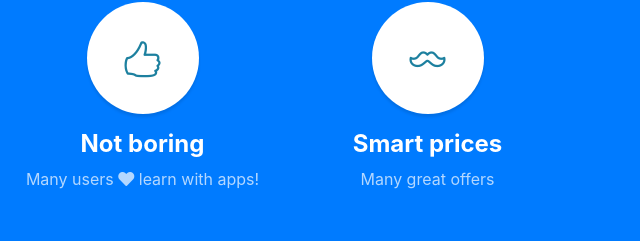
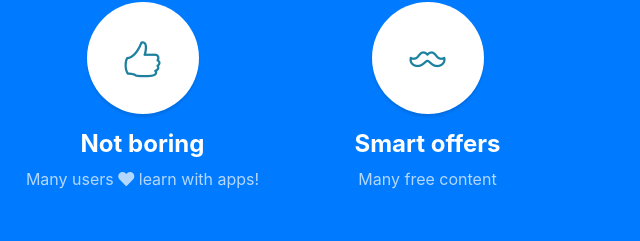
Before and after one commit to smartappsforall/smartappsforall.github.io, a website with bundled scripts: page index.html in a window 1280 px wide. Shown: the part 1043-1284 px from the top of the page, 640-1280 px from the left. Built offline with nearby package versions, Linux system fonts and the light colour scheme.

Commit message:
Update index.html
new

```diff
--- a/index.html
+++ b/index.html
@@ -85,9 +85,9 @@
             <i class="icon-mustache"></i>
           </span>
           <h4>
-            <strong>Smart prices</strong>
+            <strong>Smart offers</strong>
           </h4>
-          <p class="text-faded mb-0">Many great offers</p>
+          <p class="text-faded mb-0">Many free content</p>
         </div>
       </div>
     </div>
```
